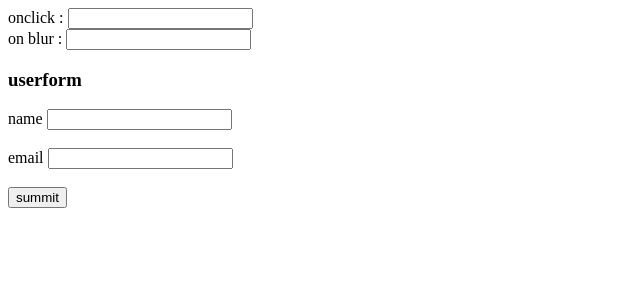
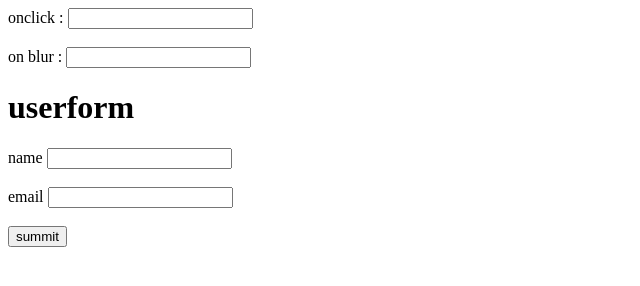
Before and after one commit to Kathir-csc/-13-day-task-, a plain HTML site: page index.html in a window 1280 px wide. Shown: the whole page, without its empty margins (0-640 px from the left). Drawn offline with Linux system fonts and the light colour scheme.

Commit message:
first commit

```diff
--- a/index.html
+++ b/index.html
@@ -7,11 +7,14 @@
 </head>
 <body>
     onclick : <input type="text" id="evt1" onclick="eventTriggerd(this)"/>
-    <br/>
+    <br/> <br>
+
     on blur : <input type="text"  id="evt2" onblur="eventTriggerd(this)"/>
     <br />
+
     <form onsubmit="formsubmit(event)">
-     <h3>userform</h3>
+     <h1>userform</h1>
+
      <div>
         <label>name</label>
         <input type="text" id="name" />
```
